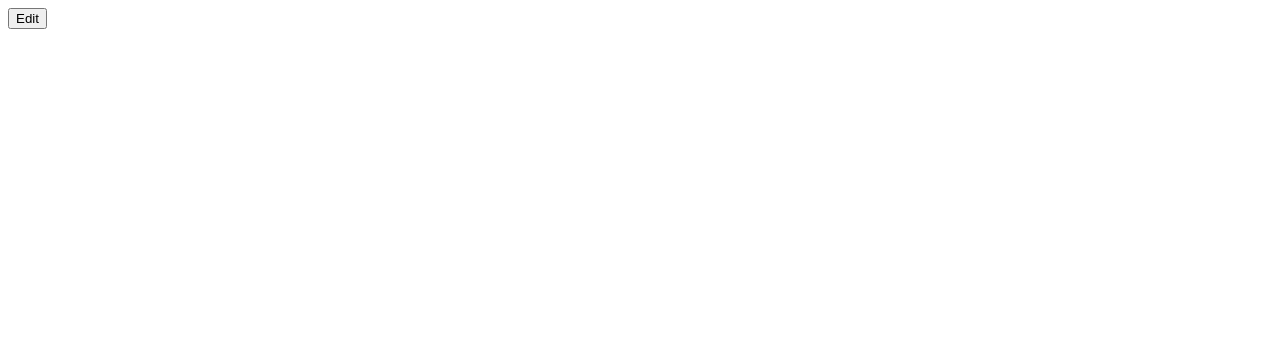
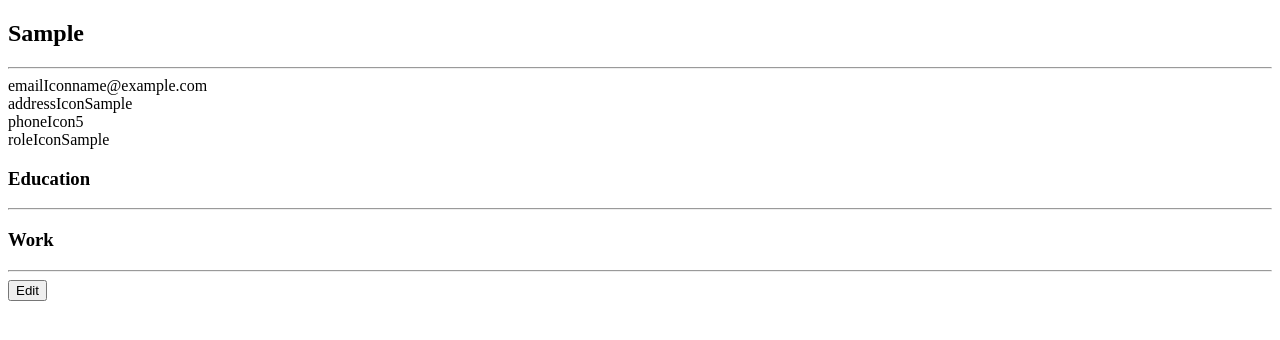
Before and after one commit to Unpetrified/resume-factory, a React (Vite) app: page / in a window 1280 px wide. Both pictures are taken after typing "Sample", "name@example.com", "Sample", "5", "Sample" into the empty fields and a click on the input "Generate". Shown: the top 340 px of the page. Built offline with nearby package versions, Linux system fonts and the light colour scheme.

Commit message:
generate cv component complete. TODO: create header and footer components, design app

```diff
--- a/src/App.jsx
+++ b/src/App.jsx
@@ -21,7 +21,7 @@ export default function App() {
 
     return (
         <>
-        {isEditing === 0 ? <EditCV generateEventHandler={handleGenerateCvBtnClick} currentResume={resume} updateResume={setResume}/> : <Generate editEventHandler={handleEditCvBtnClick} currentResume={resume} updateResume={setResume}/>}
+        {isEditing === 0 ? <EditCV generateEventHandler={handleGenerateCvBtnClick} currentResume={resume} updateResume={setResume}/> : <Generate editEventHandler={handleEditCvBtnClick} currentResume={resume} />}
         </>
     )
 }
--- a/src/components/editComponents/education.jsx
+++ b/src/components/editComponents/education.jsx
@@ -7,14 +7,12 @@ export default function Education({resume, setResume}) {
         e.preventDefault()
 
         const newResume = {...resume},
-            today = new Date().toISOString().split("T")[0],
-
             newSchool = {
                 "name":"",
                 "degree":"",
                 "start":"",
                 "isCurrent":true,
-                "end":today,
+                "end":"Present",
                 "key":crypto.randomUUID()
             };
 
@@ -33,7 +31,10 @@ export default function Education({resume, setResume}) {
 
     function update(e, element, index) {
         const newResume = {...resume};
-        if(element === "isCurrent") newResume["Education"][index][element] = e.target.checked;
+        if(element === "isCurrent") {
+            newResume["Education"][index][element] = e.target.checked;
+            element ? newResume["Education"][index]["end"] = "Present" : "";
+        }
         else newResume["Education"][index][element] = e.target.value;
 
         setResume(newResume)
--- a/src/components/editComponents/work.jsx
+++ b/src/components/editComponents/work.jsx
@@ -34,7 +34,10 @@ export default function Work({resume, setResume}) {
 
     function update(e, element, index, r_index=0) {
         const newResume = {...resume};
-        if(element === "isCurrent") newResume["Work"][index][element] = e.target.checked;
+        if(element === "isCurrent") {
+            newResume["Work"][index][element] = e.target.checked;
+            element ? newResume["Work"][index]["end"] = "Present" : "";
+        }
         else if(element === "experience") newResume["Work"][index]["experience"][r_index]["value"] = e.target.value;
         else newResume["Work"][index][element] = e.target.value;
 
--- a/src/components/generateComponents/generateCV.jsx
+++ b/src/components/generateComponents/generateCV.jsx
@@ -1,7 +1,56 @@
-export default function Generate({editEventHandler, currentResume, updateResume}) {
+export default function Generate({editEventHandler, currentResume}) {
     return (
-        <>
-        <button onClick={editEventHandler}>Edit</button>
-        </>
+        <main>
+            <section className="personal-info">
+                <h2>{currentResume["Personal"]["name"]}</h2>
+                <hr className="name-hr"/>
+                <section className="contact">
+                    <div><span>emailIcon</span><span>{currentResume["Personal"]["email"]}</span></div>
+                    <div><span>addressIcon</span><span>{currentResume["Personal"]["address"]}</span></div>
+                    <div><span>phoneIcon</span><span>{currentResume["Personal"]["telephone"]}</span></div>
+                    <div><span>roleIcon</span><span>{currentResume["Personal"]["role"]}</span></div>
+                </section>
+            </section>
+            <section className="education">
+                <h3>Education</h3>
+                <hr className="edu-hr" />
+                {currentResume["Education"].map(school => {
+                    return (
+                        <section key={school["key"]}>
+                            <div className="school-header">
+                                <h4 className="school-name">{school["name"]}</h4>
+                                <h6 className="start">{school["start"]}</h6> - <h6 className="end">{school["end"]}</h6>
+                            </div>
+                            <div className="degree">{school["degree"]}</div>
+                        </section>
+                    )
+                })}
+            </section>
+            <section className="work">
+                <h3>Work</h3>
+                <hr className="work-hr" />
+                {currentResume["Work"].map(work => {
+                    return (
+                        <section key={work["key"]}>
+                            <div className="work-header">
+                                <h4 className="company-name">{work["name"]}</h4>
+                                <h6 className="start">{work["start"]}</h6> - <h6 className="end">{work["end"]}</h6>
+                            </div>
+                            <div className="position">{work["position"]}</div>
+                            <ul className="experiences">
+                                {work["experience"].map(exp => {
+                                    return (
+                                        <li key={exp["key"]}>
+                                            {exp["value"]}
+                                        </li>
+                                    )
+                                })}
+                            </ul>
+                        </section>
+                    )
+                })}
+            </section>
+            <button onClick={editEventHandler}>Edit</button>
+        </main>
     )
 }
```
